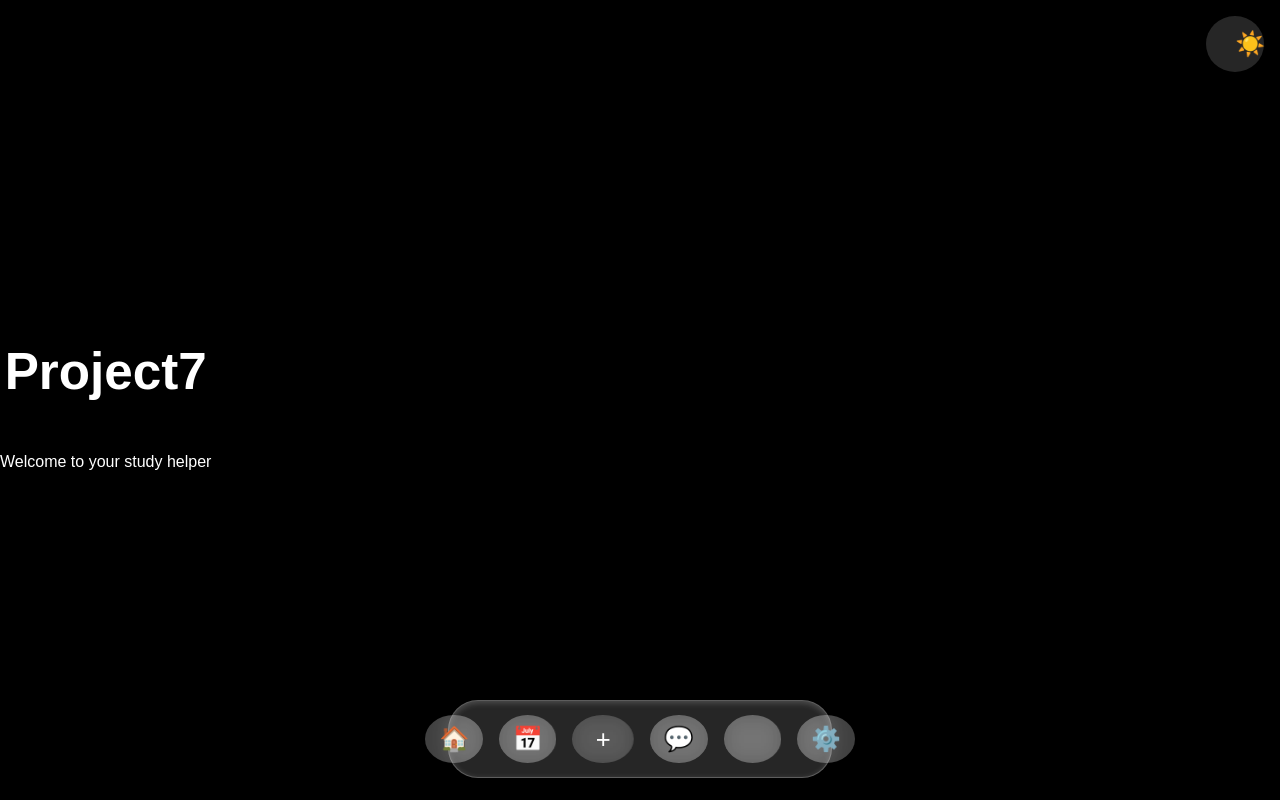
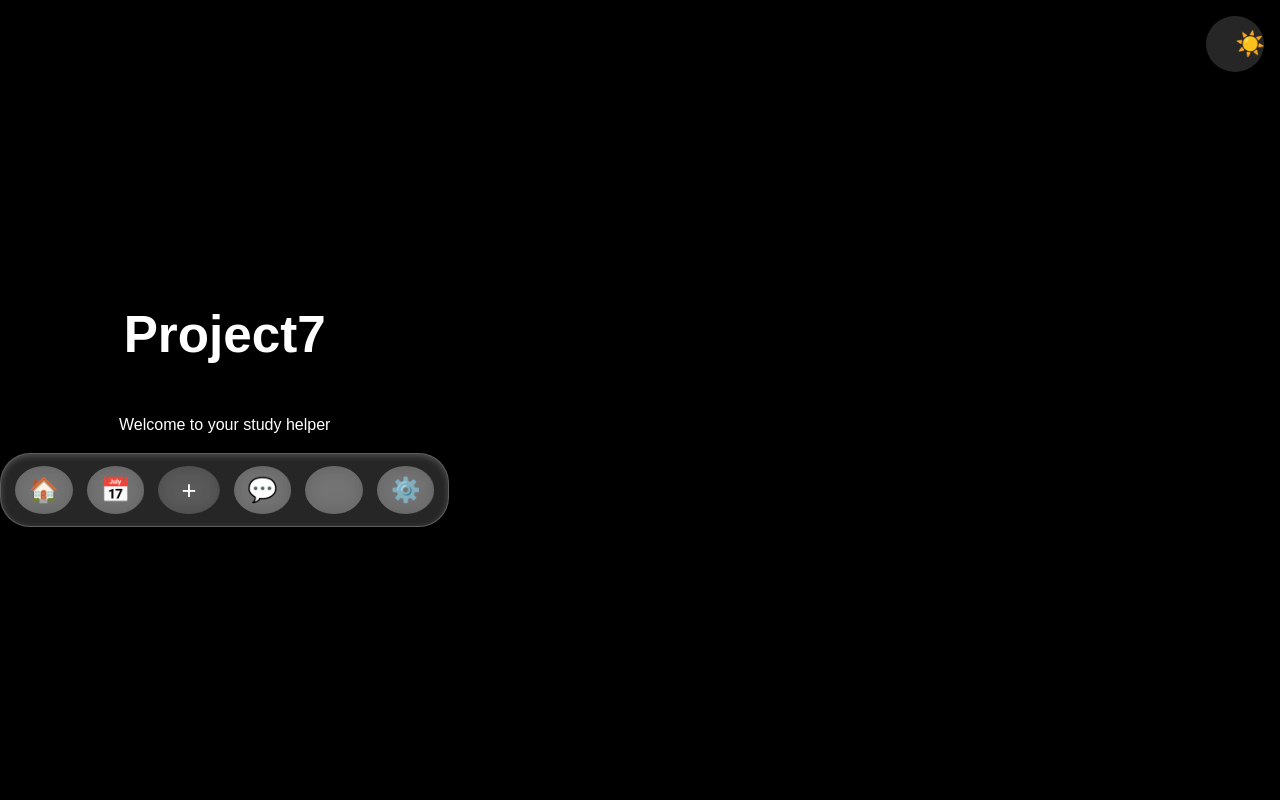
Before and after one commit to project7-idk/vite-react-template, a React (Vite) app: page / in a window 1280 px wide. Built offline with nearby package versions, Linux system fonts and the light colour scheme.

Commit message:
Update App.css

```diff
--- a/src/react-app/App.css
+++ b/src/react-app/App.css
@@ -45,76 +45,3 @@ body {
 html.light .mode-toggle {
   background: rgba(0, 0, 0, 0.15);
 }
-
-.floating-dock {
-  position: fixed;
-  bottom: 22px;
-  left: 50%;
-  transform: translateX(-50%);
-
-  display: flex;
-  justify-content: center;
-  align-items: center;
-  gap: 16px;               /* space between buttons */
-
-  max-width: 350px;        /* prevent dock from stretching too wide */
-  min-width: 220px;        /* ensure dock doesn’t shrink too small */
-  width: fit-content;      /* shrink to fit buttons exactly */
-  padding: 14px 16px;
-
-  border-radius: 30px;
-  background: rgba(255, 255, 255, 0.15);
-  backdrop-filter: blur(18px) saturate(180%);
-  -webkit-backdrop-filter: blur(18px) saturate(180%);
-  border: 1px solid rgba(255, 255, 255, 0.25);
-
-  box-shadow:
-    0 8px 24px rgba(0, 0, 0, 0.35),
-    0 2px 6px rgba(255, 255, 255, 0.2) inset;
-
-  z-index: 999;
-}
-
-/* Light Mode */
-html.light .floating-dock {
-  background: rgba(0, 0, 0, 0.1);
-  border: 1px solid rgba(0, 0, 0, 0.15);
-}
-
-/* Buttons */
-.dock-btn {
-  width: 48px;
-  height: 48px;
-  border-radius: 50%;
-  border: none;
-  cursor: pointer;
-
-  display: flex;
-  justify-content: center;
-  align-items: center;
-
-  font-size: 1.5rem;
-  color: white;
-  background: rgba(255, 255, 255, 0.25);
-  backdrop-filter: blur(10px);
-  -webkit-backdrop-filter: blur(10px);
-  transition: transform 0.2s, background 0.2s;
-}
-
-html.light .dock-btn {
-  background: rgba(0, 0, 0, 0.15);
-  color: black;
-}
-
-.dock-btn:hover {
-  transform: scale(1.18) translateY(-3px);
-}
-
-.dock-btn.upload {
-  font-size: 1.6rem;
-  background: rgba(128, 128, 128, 0.35);
-}
-
-.dock-btn.upload:hover {
-  background: rgba(128, 128, 128, 0.55);
-}
```
